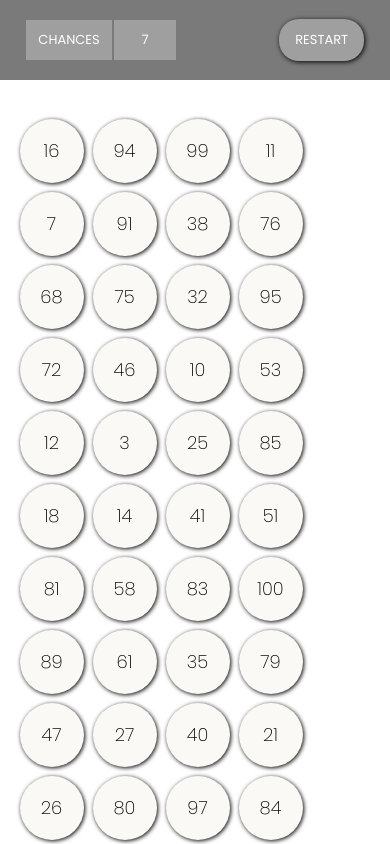
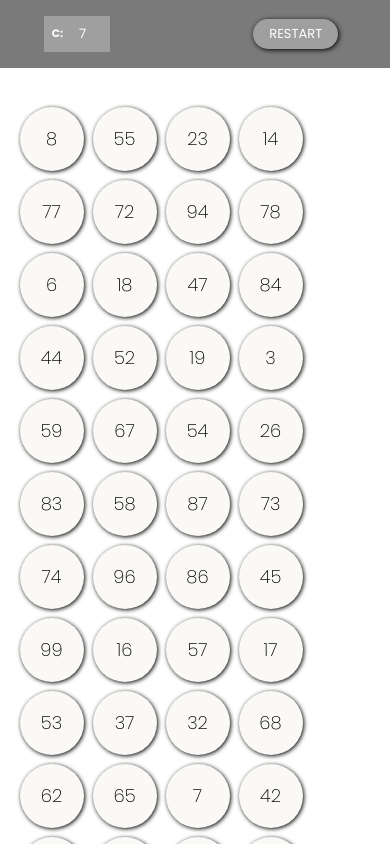
Before and after one commit to peacebrowne/guessGame, a plain HTML site: page index.html in a window 390 px wide. Both pictures are taken after a click on the element "START". Shown: the top 844 px of the page. Drawn offline with Linux system fonts and the light colour scheme.

Commit message:
Restructure code base

```diff
--- a/app.js
+++ b/app.js
@@ -1,10 +1,25 @@
-const main = document.querySelector('main')
-const article = document.querySelector('article')
-const stat  = document.querySelector('.status')
+const findEle = (ele) => {
+  return document.querySelector(`${ele}`);
+};
 
-let numbers = [...Array(101).keys()]
+const toggleEle = (ele, clas) => {
+  ele.classList.toggle(clas);
+};
 
-const audio_box = [
+const generateRandomNumber = (n) => {
+  return Math.floor(Math.random() * n);
+};
+
+const main = findEle("main");
+const summary = findEle("summary");
+const statistics = findEle(".status");
+const lives = findEle(".lives");
+
+const numbers = [...Array(101).keys()];
+const backup = [];
+const GENERAL_RANDOM_NUMBER = generateRandomNumber(100);
+
+const audioBox = [
   "./audio/apostle.m4a",
   "./audio/basic1plus1.m4a",
   "./audio/chants-2.m4a",
@@ -22,148 +37,99 @@ const audio_box = [
   "./audio/you-are-a-failure.m4a",
   "./audio/you-can-never-make-it-1.m4a",
   "./audio/you-can-never-make-it-full.mp3",
+];
 
-]
+const selected_audio = () => {
+  const rn = generateRandomNumber(audioBox.length);
+  const audio = new Audio(audioBox[rn]);
+  audio.play();
+};
 
-const audioContext = new AudioContext();
-let audio;
+const display = () => {
+  const section = document.createElement("section");
 
-const selected_audio = () =>{
-    let rn = Math.floor(Math.random() * audio_box.length)
-
-    audio = new Audio(audio_box[rn])
-    let source = audioContext.createMediaElementSource(audio)
-    source.connect(audioContext.destination)
-
-    if (audioContext.state === 'suspended') {
-        audioContext.resume()
+  for (let i = 0; i < 100; i++) {
+    const rn = generateRandomNumber(numbers.length);
+    const button = `<button class="number" data-value="${numbers[rn]}">${numbers[rn]}</button>`;
+    section.innerHTML += button;
+    backup.push(numbers[rn]);
+    numbers.splice(rn, 1);
   }
 
-    audio.play()
+  main.appendChild(section);
+};
+display();
 
-}
+const start = document.querySelector(".start");
+start.addEventListener("click", (ev) => {
+  const targetEl = ev.target;
+  if (targetEl.dataset.start === "false") {
+    targetEl.textContent = "restart";
+    targetEl.dataset.start = true;
+    toggleEle(summary, "hidden");
+    toggleEle(main, "hidden");
+    chances(7);
+  } else restart();
+});
 
-const hideEle = ele => ele.style.display = 'none';
-const showEle = ele => ele.style.display = 'flex';
-
-let backup = [];
-
-const generate_random_number = n =>{
-    return Math.floor(Math.random() * n)
-}
-
-let random_number;
-
-const display = () =>{
-
-    random_number = generate_random_number(100)
-    const section = document.createElement('section')
-
-    for(let i = 0; i < 100; i++){
-
-        let rn = Math.floor(Math.random() * numbers.length);
-        const button = `<button class="number" data-value="${numbers[rn]}">${numbers[rn]}</button>`
-        section.innerHTML += button
-        backup.push(numbers[rn])
-        numbers.splice(rn,1)
-
-    }
-
-    main.appendChild(section)
-
-}
-display()
-
-const start = document.querySelector('.start')
-start.addEventListener('click', ev => {
-
-    let action = ev.target;
-    if(action.dataset.start === 'false'){
-        action.textContent = 'restart'
-        action.dataset.start = true
-        hideEle(article)
-        showEle(main)
-        chances(7)
-
-    }
-    else{
-        restart()
-    }
-})
-
-const restart = () =>{
-
+const restart = () => {
   numbers = backup;
   backup = [];
-    main.innerHTML = ''
-    stat.innerHTML = ''
+  main.innerHTML = "";
+  statistics.innerHTML = "";
   lives.innerHTML = 7;
-    display()
-    main.addEventListener('click',check)
+  display();
+  main.addEventListener("click", check);
+};
 
+const check = (ev) => {
+  const btn = ev.target;
+  if (btn.className.includes("number")) {
+    const value = +btn.dataset.value;
+    value === GENERAL_RANDOM_NUMBER ? correct(btn) : wrong(btn, value);
   }
+};
 
-const check = ev =>{
+const correct = (btn) => {
+  btn.classList.toggle("correct");
+  main.removeEventListener("click", check);
+};
 
-    let btn = ev.target;
-    if(btn.className.includes('number')){
+const wrong = (btn, val) => {
+  if (btn.className.includes("wrong")) return;
+  btn.classList.toggle("wrong");
+  selected_audio();
+  chances();
+  checkStatus(val);
+};
 
-        let value = btn.dataset.value;
-        if(value == random_number) correct(btn)
-        else wrong(btn,value)
+const checkStatus = (val) => {
+  if (val > GENERAL_RANDOM_NUMBER) statistics.innerHTML = "Too Hign";
+  else if (val < GENERAL_RANDOM_NUMBER) statistics.innerHTML = "Too Low";
+};
 
+main.addEventListener("click", check);
+
+const chances = (n) => {
+  isNaN(+lives.innerText)
+    ? (lives.innerText = n)
+    : (lives.innerText = +lives.innerText - 1);
+  if (+lives.innerText <= 0) {
+    main.removeEventListener("click", check);
+    toggleEle(main, "game-over");
+    gameOver(GENERAL_RANDOM_NUMBER);
   }
+};
 
-}
+const gameOver = (n) => {
+  setTimeout(() => {
+    const section = findEle("section");
+    const element = Array.from(section.children).find(
+      (ele) => +ele.dataset.value === n
+    );
+    element.classList.add("correct");
+    element.scrollIntoView({ behavior: "smooth", block: "center" });
+  }, 3000);
+};
 
-const correct = btn => {
-
-    btn.classList.toggle('correct')
-    main.removeEventListener('click',check)
-
-}
-
-const wrong = (btn,val) => {
-
-    if(btn.className.includes('wrong'))return;
-    btn.classList.toggle('wrong')
-    selected_audio()
-    chances()
-    stats(val)
-
-}
-
-const stats = val =>{
-    if(val > random_number){
-        stat.innerHTML = 'Too Hign'
-    }else if(val < random_number){
-        stat.innerHTML = 'Too Low'
-    }
-}
-
-main.addEventListener('click',check)
-
-const lives = document.querySelector('.lives')
-
-const chances = n =>{
-
-    let value = +lives.innerHTML
-    isNaN(value) ? lives.innerHTML = n : lives.innerHTML = --value;
-    if(value <= 0) {
-
-        main.removeEventListener('click',check)
-        lucky_number(random_number)
-
-    }
-
-}
-const lucky_number = n =>{
-
-   setTimeout(()=>{
-        const section = document.querySelector('section')
-        let elements = Array.from(section.children);
-        elements.forEach(ele => ele.dataset.value != n ? ele.classList.add('wrong'): ele.classList.add('correct'))
-        elements.classList.toggle('correct')
-   },3000)
-
-}
+const timer = () => {};
--- a/index.html
+++ b/index.html
@@ -1,29 +1,31 @@
 <!DOCTYPE html>
 <html lang="en">
   <head>
-    <meta charset="UTF-8">
-    <meta http-equiv="X-UA-Compatible" content="IE=edge">
-    <meta name="viewport" content="width=device-width, initial-scale=1.0">
-    <link rel="stylesheet" href="style.css">
+    <meta charset="UTF-8" />
+    <meta http-equiv="X-UA-Compatible" content="IE=edge" />
+    <meta name="viewport" content="width=device-width, initial-scale=1.0" />
+    <link rel="stylesheet" href="style.css" />
     <title>Guess Game</title>
   </head>
   <body>
-
     <header>
       <div class="score">
-            <div class="chances" id="title">chances</div>
-            <div class="lives">---</div>
+        <span class="chances" id="title">
+          <h5 class="large">chances:</h5>
+          <h5 class="small hidden">c:</h5>
+        </span>
+        <span class="lives">---</span>
       </div>
+      <!-- <div class="timer"></div> -->
       <div class="status"></div>
       <div class="start" data-start="false">start</div>
-
     </header>
 
-    <article>
+    <summary>
       <h1>Guess Game</h1>
-    </article>
+    </summary>
 
-    <main class=""></main>
+    <main class="hidden"></main>
 
     <script src="app.js"></script>
   </body>
--- a/style.css
+++ b/style.css
@@ -1,33 +1,31 @@
-@import url('https://fonts.googleapis.com/css2?family=Poppins:ital,wght@0,100;0,200;0,300;0,400;0,500;0,600;0,700;0,800;0,900;1,100;1,200;1,300;1,400;1,500;1,600;1,700;1,800&display=swap');
+@import url("https://fonts.googleapis.com/css2?family=Poppins:ital,wght@0,100;0,200;0,300;0,400;0,500;0,600;0,700;0,800;0,900;1,100;1,200;1,300;1,400;1,500;1,600;1,700;1,800&display=swap");
 
-*{
+* {
   margin: 0;
   padding: 0;
-    font-family: 'Poppins', sans-serif;
+  font-family: "Poppins", sans-serif;
 }
 
 :root {
   --black: black;
   --white: white;
-    --lightgray: #9F9F9F;
+  --lightgray: #9f9f9f;
   --darkgray: #7a7a7a;
-    --orange: #F69906;
+  --orange: #f69906;
   --shadegray: #313131;
 }
-::-webkit-scrollbar{
+::-webkit-scrollbar {
   width: 5px;
   background-color: rgb(202, 200, 200);
 }
-::-webkit-scrollbar-thumb{
+::-webkit-scrollbar-thumb {
   background-color: var(--darkgray);
   width: 4px;
   border-radius: 10px;
 }
 
-
-header{
-    width: 100%;
-    height: 80px;
+header {
+  padding: 1rem;
   background-color: var(--darkgray);
   display: flex;
   justify-content: space-around;
@@ -37,35 +35,26 @@ header{
   top: 0;
 }
 
-.score{
-    width: 200px;
-    height: 50%;
+.score {
+  padding: 0.7rem 2rem;
   color: var(--white);
   background-color: var(--lightgray);
-    /* margin-left: 3rem; */
   display: flex;
   justify-content: space-between;
 }
 
-.lives,.chances{
-    width: 50%;
-    height: 100%;
+.lives,
+.chances {
   display: flex;
   justify-content: center;
+  padding-right: 1rem;
   align-items: center;
 }
 
-#title{
-    border-right: 2px solid var(--darkgray);
-}
-
-.start{
-    width: 150px;
-    height: 40%;
-    padding: 0.1rem;
+.start {
+  padding: 0.7rem 2rem;
   color: var(--white);
   background-color: var(--lightgray);
-    /* margin-right: 3rem; */
   display: flex;
   justify-content: center;
   align-items: center;
@@ -76,22 +65,16 @@ header{
   cursor: pointer;
 }
 
-.start:hover{
-    width: 155px;
-    height: 50%;
-    border-radius: 30px;
-}
-
-main{
+main {
   width: 100%;
-    display: none;
+  display: flex;
   flex-direction: column;
   justify-content: center;
   align-items: center;
   padding: 2rem 0px;
 }
 
-section{
+section {
   padding: 0.1rem;
   display: grid;
   width: 75%;
@@ -101,7 +84,7 @@ section{
   margin: 5px;
 }
 
-button{
+button {
   background-color: rgb(250, 249, 246);
   border-radius: 50px;
   color: var(--black);
@@ -113,10 +96,9 @@ button{
   justify-content: center;
   align-items: center;
   border: none;
-
 }
 
-article{
+summary {
   width: auto;
   height: 40vh;
   margin: 80px auto;
@@ -126,86 +108,95 @@ article{
   align-items: center;
 }
 
-h1{
+h1 {
   font-size: 5rem;
   text-align: center;
   color: var(--shadegray);
   font-weight: 400;
 }
 
-.correct{
-    background-color: #04AA6D;
+.correct {
+  background-color: #04aa6d;
   font-weight: 600;
   color: var(--white);
 }
 
-.wrong{
-    background-color: #AA1111;
+.wrong {
+  background-color: #aa1111;
   font-weight: 600;
   color: var(--white);
 }
 
-.status{
+.status {
   padding: 1em;
   color: white;
   font-weight: 600;
 }
 
+.hidden {
+  display: none;
+}
 
-@media only screen and (max-width: 800px)  and (min-width: 461px) {
-    h1{
+.game-over {
+  cursor: not-allowed;
+}
+
+.timer {
+  padding: 1rem;
+  background-color: red;
+}
+
+@media only screen and (max-width: 800px) and (min-width: 461px) {
+  h1 {
     font-size: 3rem;
     font-weight: 700;
   }
 
-    section{
+  section {
     width: 80%;
     grid-template-columns: repeat(auto-fit, minmax(1fr, 1fr));
     grid-auto-rows: minmax(5rem, 5rem);
   }
-
 }
 
-
-
 /* mobile */
-@media only screen and (max-width: 460px ) and (min-width: 320px) {
-
-    h1{
+@media only screen and (max-width: 460px) {
+  h1 {
     font-size: 2.5rem;
     font-weight: 700;
   }
 
-    .score{
-        width: 150px;
-        padding: 0.5rem auto;
-        margin-left: 0.5rem;
+  .score {
+    padding: 0.5rem 0.5rem;
     font-size: small;
   }
 
-   .chances{
-        width: 70%;
+  .large {
+    display: none;
   }
-    .start{
+
+  .small {
+    display: block;
+  }
+  .start {
     margin-right: 0.5rem;
     width: auto;
     padding: 0.3rem 1rem;
     font-size: small;
   }
 
-    .start:hover{
+  .start:hover {
     width: auto;
     height: 30%;
   }
 
-    section{
+  section {
     width: 90%;
     grid-template-columns: repeat(auto-fit, minmax(4rem, 4rem));
     grid-auto-rows: minmax(4rem, 4rem);
   }
 
-    article{
+  summary {
     width: auto;
   }
-
 }
```
Lines whose indentation alone changed are shown as unchanged.
